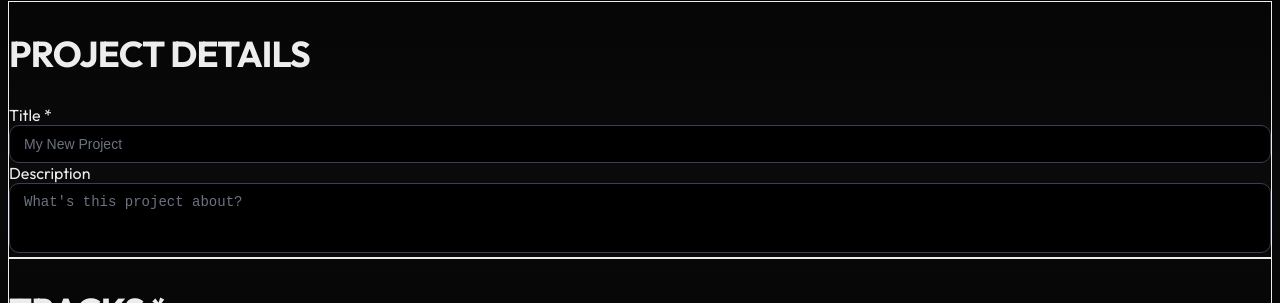
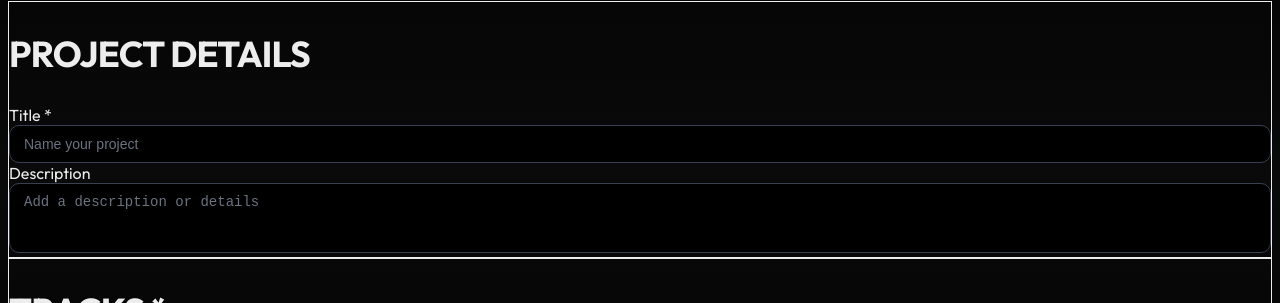
Before and after one commit to shayastark/hubba, a Next.js app: page /dashboard/projects/new in a window 1280 px wide. Shown: the part 225-528 px from the top of the page. Built offline with nearby package versions, Linux system fonts and the light colour scheme; no server answers.

Commit message:
updated placeholder text in new project

```diff
--- a/components/NewProjectPage.tsx
+++ b/components/NewProjectPage.tsx
@@ -289,7 +289,7 @@ export default function NewProjectPage() {
                 type="text"
                 value={title}
                 onChange={(e) => setTitle(e.target.value)}
-                placeholder="My New Project"
+                placeholder="Name your project"
                 required
                 className="w-full max-w-full bg-black border border-gray-700 rounded-xl px-4 py-3 text-white placeholder-gray-600 focus:outline-none focus:border-neon-green focus:ring-1 focus:ring-neon-green/20 transition box-border"
               />
@@ -302,7 +302,7 @@ export default function NewProjectPage() {
                 value={description}
                 onChange={(e) => setDescription(e.target.value)}
                 rows={3}
-                placeholder="What's this project about?"
+                placeholder="Add a description or details"
                 className="w-full max-w-full bg-black border border-gray-700 rounded-xl px-4 py-3 text-white placeholder-gray-600 focus:outline-none focus:border-neon-green focus:ring-1 focus:ring-neon-green/20 transition resize-none box-border"
               />
             </div>
```
